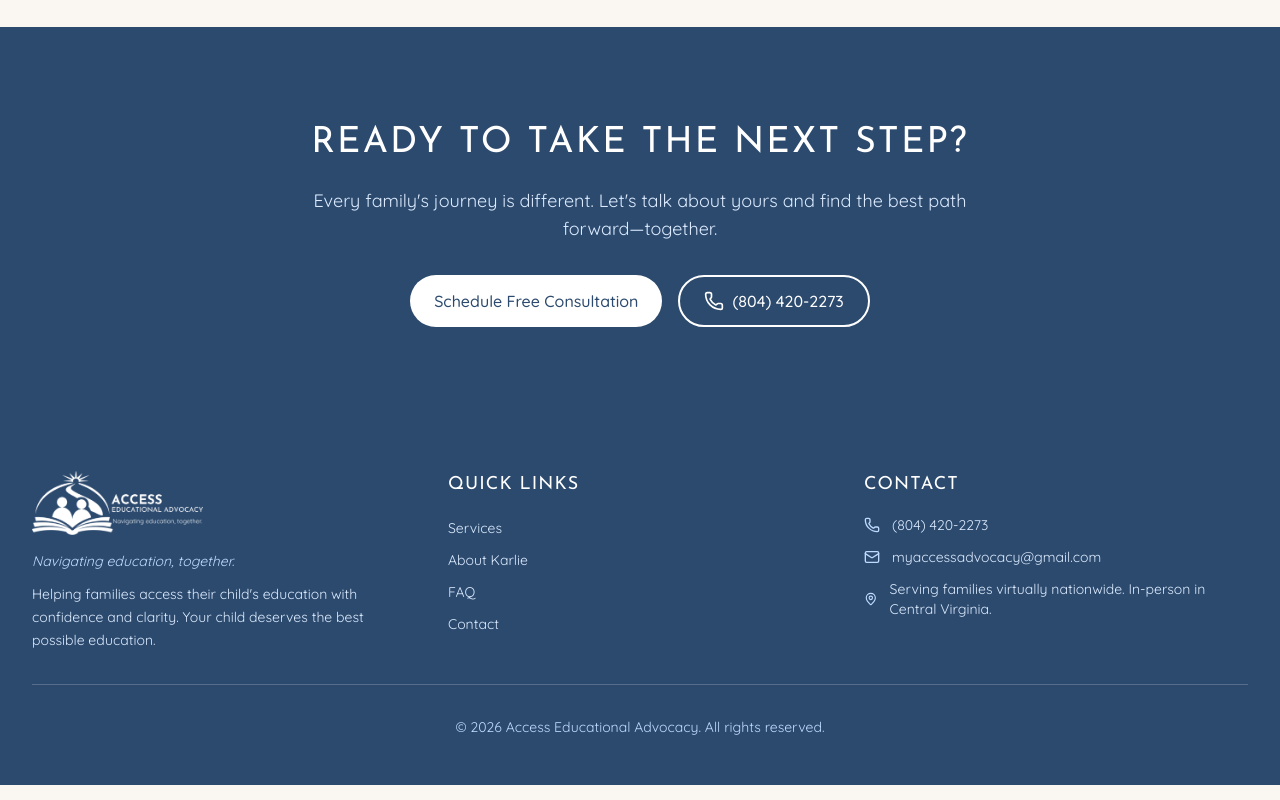
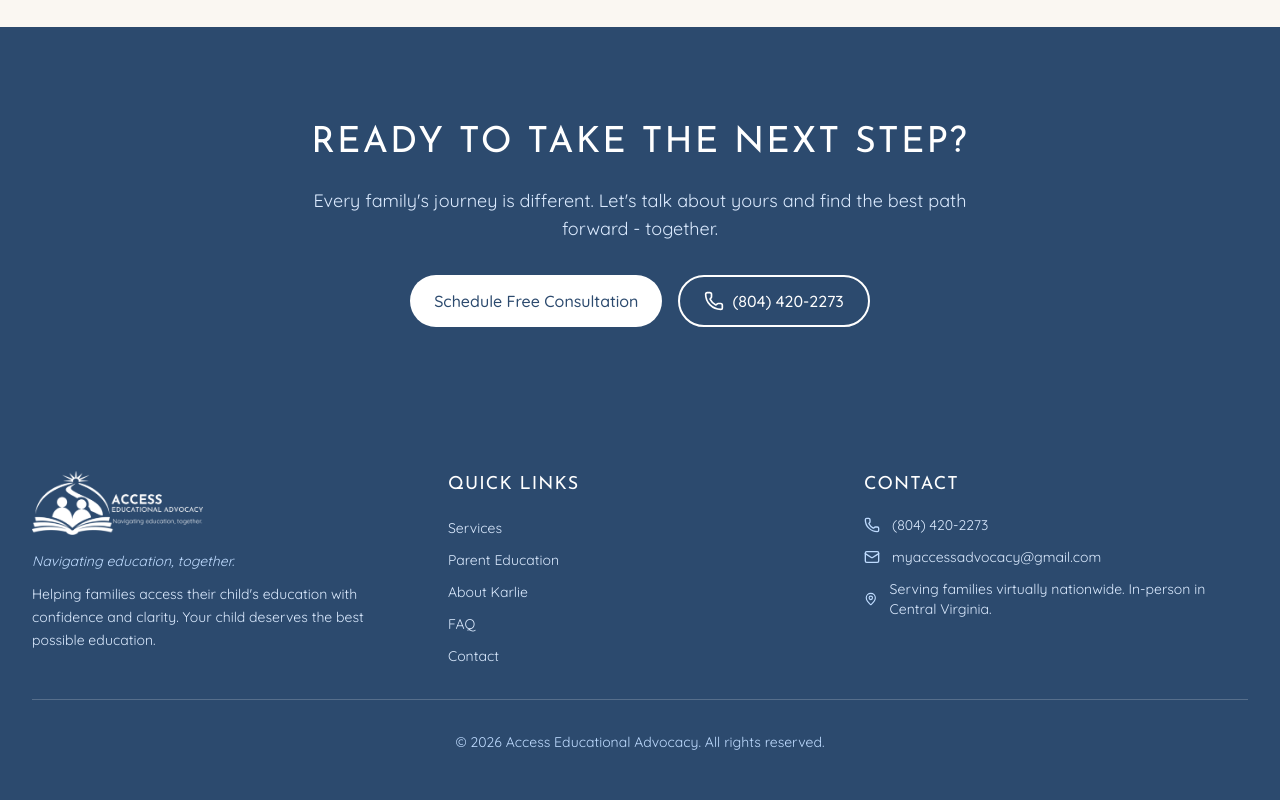
Before and after one commit to LukeL99/kl-advocacy, a React (Vite) app: page / in a window 1280 px wide. Shown: the part 2160-2960 px from the top of the page. Built offline with nearby package versions, Linux system fonts and the light colour scheme.

Commit message:
Homepage: em dash to hyphen in CTA, add Parent Education to footer links

```diff
--- a/src/components/Footer.jsx
+++ b/src/components/Footer.jsx
@@ -19,6 +19,7 @@ export default function Footer() {
             <h3 className="font-heading text-lg mb-4">Quick Links</h3>
             <ul className="space-y-2">
               <li><Link to="/services" className="text-blue-100 hover:text-white text-sm">Services</Link></li>
+              <li><Link to="/parent-education" className="text-blue-100 hover:text-white text-sm">Parent Education</Link></li>
               <li><Link to="/about" className="text-blue-100 hover:text-white text-sm">About Karlie</Link></li>
               <li><Link to="/faq" className="text-blue-100 hover:text-white text-sm">FAQ</Link></li>
               <li><Link to="/contact" className="text-blue-100 hover:text-white text-sm">Contact</Link></li>
--- a/src/pages/Home.jsx
+++ b/src/pages/Home.jsx
@@ -182,7 +182,7 @@ export default function Home() {
             Ready to Take the Next Step?
           </h2>
           <p className="text-blue-100 text-lg mb-8 max-w-2xl mx-auto">
-            Every family's journey is different. Let's talk about yours and find the best path forward—together.
+            Every family's journey is different. Let's talk about yours and find the best path forward - together.
           </p>
           <div className="flex flex-col sm:flex-row gap-4 justify-center">
             <Button href="https://docs.google.com/forms/d/e/1FAIpQLSeCZBm-Vppz8ReNgpLqQU9xA9kAUPihWj_-2gqSQ1AbtUCrCg/viewform?usp=header" target="_blank" rel="noopener noreferrer" variant="white" size="lg">
```
